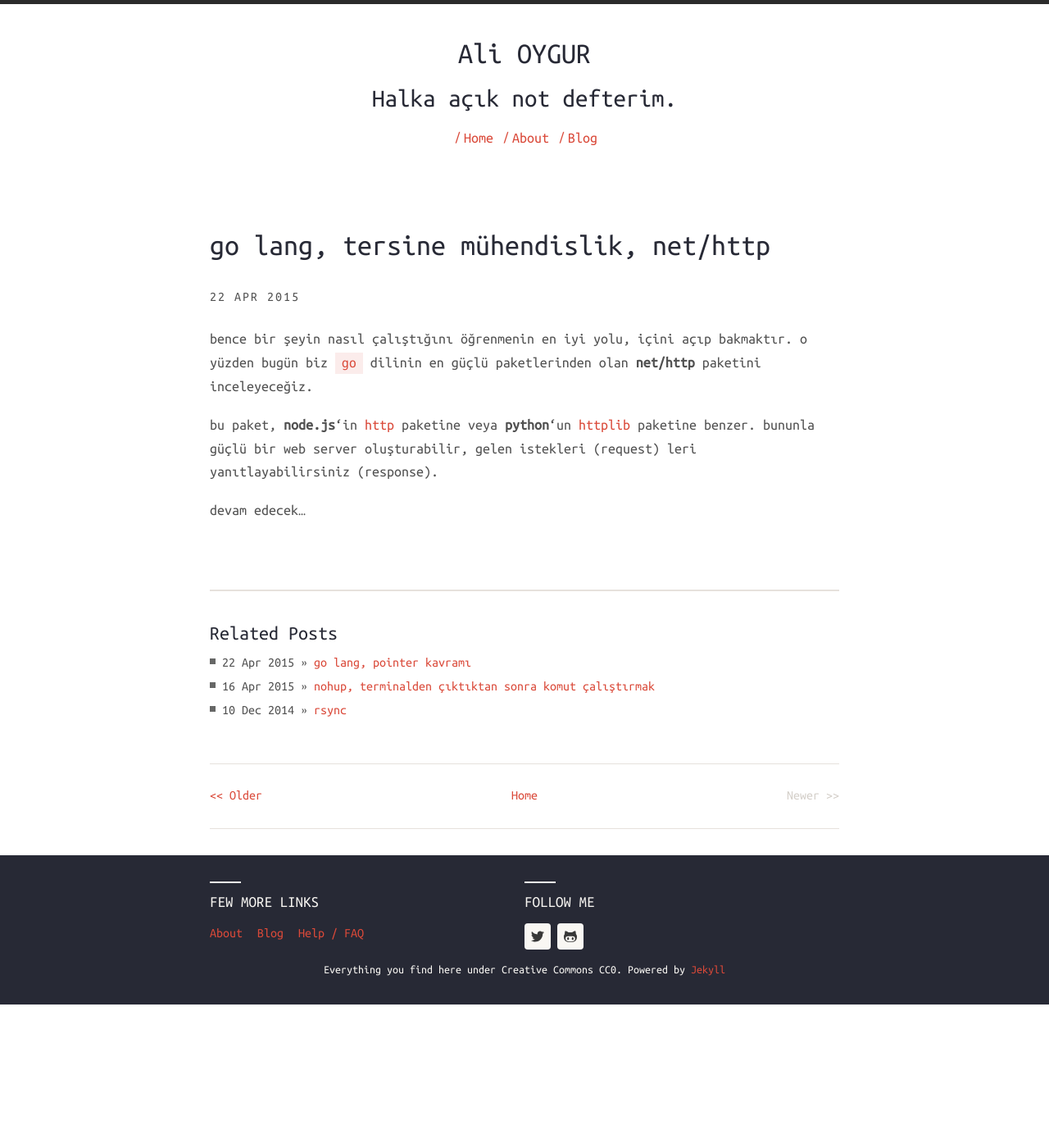
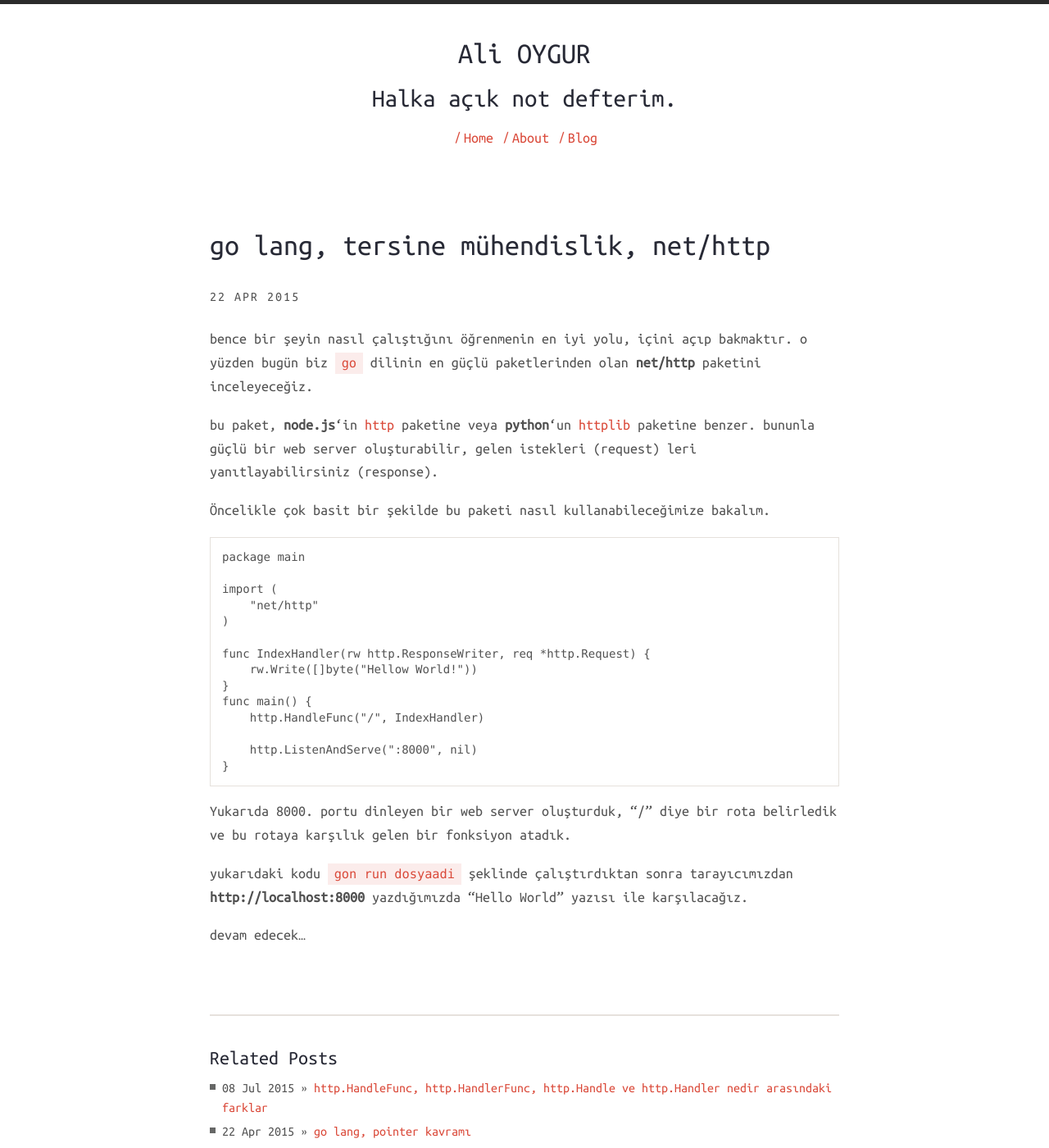
Before and after one commit to alioygur/alioygur.github.io, a Jekyll site: the page built from _posts/2015-04-22-go-lang-tersine-muhendislik-net-http.md, in a window 1280 px wide and 1400 px high. Shown: the whole window at 82% size. Built offline with Jekyll 4.4.1, drawn with Linux system fonts in a browser that asks for light colours; nearby versions of some CDN libraries; comment, search, counter and statistics services are not loaded.

Commit message:
added a post

```diff
--- a/_posts/2015-04-22-go-lang-tersine-muhendislik-net-http.md
+++ b/_posts/2015-04-22-go-lang-tersine-muhendislik-net-http.md
@@ -9,4 +9,25 @@ bence bir şeyin nasıl çalıştığını öğrenmenin en iyi yolu, içini aç
 
 bu paket, **node.js**'in [http](https://nodejs.org/api/http.html) paketine veya **python**'un [httplib](https://docs.python.org/2/library/httplib.html) paketine benzer. bununla güçlü bir web server oluşturabilir, gelen istekleri (request) leri yanıtlayabilirsiniz (response).
 
+Öncelikle çok basit bir şekilde bu paketi nasıl kullanabileceğimize bakalım.
+
+    package main
+
+    import (
+        "net/http"
+    )
+
+    func IndexHandler(rw http.ResponseWriter, req *http.Request) {
+        rw.Write([]byte("Hellow World!"))
+    }
+    func main() {
+        http.HandleFunc("/", IndexHandler)
+
+        http.ListenAndServe(":8000", nil)
+    }
+
+Yukarıda 8000. portu dinleyen bir web server oluşturduk, "/" diye bir rota belirledik ve bu rotaya karşılık gelen bir fonksiyon atadık.
+
+yukarıdaki kodu `gon run dosyaadi` şeklinde çalıştırdıktan sonra tarayıcımızdan **http://localhost:8000** yazdığımızda "Hello World" yazısı ile karşılacağız.
+
 devam edecek...
--- /dev/null
+++ b/_posts/2015-07-08-httphandlefunc-httphandlerfunc-httphandle-ve-httphandler-nedir-arasndaki-farklar.md
@@ -0,0 +1,90 @@
+---
+layout: post
+title: http.HandleFunc, http.HandlerFunc, http.Handle ve http.Handler nedir arasındaki farklar
+categories:
+- go
+---
+
+http.HandleFunc ve http.Handle function olarak kendi arasında, http.HandlerFunc'ı bir tip http.Handler'ı ise bir interface olarak kendi arasında iki guruba ayırabiliriz.
+
+yukarıdaki ifadeleri guruplamamdaki amaç, aslında bir gurubun olmazsa olmaz diğer gurubun ise geliştiricilere kolaylık sağlamak amacı ile oluşturulduğunu göstermekdir.
+
+net/http paketinin kullanımı hakkında örneklere baktığımızda üç farklı şekilde rota tanımlandığını görebiliyoruz.
+
+**1. Yöntem** (Zor olan)
+
+    type IndexHandler struct{}
+
+    func (this IndexHandler) ServeHTTP(rw http.ResponseWriter, req *http.Request) {
+        rw.Write([]byte("Hellow World!"))
+    }
+
+    func main() {
+        http.Handle("/", IndexHandler{})
+
+        http.ListenAndServe(":8000", nil)
+    }
+
+**2. Yöntem** (Eh işte orta)
+
+    func indexHandler(rw http.ResponseWriter, req *http.Request) {
+        rw.Write([]byte("Hellow World!"))
+    }
+
+    func main() {
+        http.Handle("/", http.HandlerFunc(indexHandler))
+
+        http.ListenAndServe(":8000", nil)
+    }
+
+**3. Yöntem** (Kolay olan)
+
+    func indexHandler(rw http.ResponseWriter, req *http.Request) {
+        rw.Write([]byte("Hellow World!"))
+    }
+
+    func main() {
+        http.HandleFunc("/", indexHandler)
+
+        http.ListenAndServe(":8000", nil)
+    }
+
+Nasıl ? sizce üçüncü yöntem çok daha kolay değil mi ? birinci yöntem'de bir struct oluşturacaksın daha sonra ona bir metod ekleyeceksin falan filan... ama üçüncü yöntemde tek bir fonksiyon ile hallediyoruz.
+
+aslında arka plan'da tüm yöntemler 1. yönteme dönüşür!
+
+**http.HandleFunc**
+
+HandleFunc iki değer alan bir fonksiyondur, ilk değer path ikinci değer de bir fonksiyon'dur (http.HandlerFunc tipinde)
+
+    func HandleFunc(pattern string, handler func(ResponseWriter, *Request)) {
+        DefaultServeMux.HandleFunc(pattern, handler)
+    }
+
+**http.Handle**
+
+handle iki değer alan bir fonksiyondur, ilk değer path ikinci değer de bir http.Handler interface'ine uygun ifadedir.
+
+    func Handle(pattern string, handler Handler) {
+            DefaultServeMux.Handle(pattern, handler)
+    }
+
+**http.HandlerFunc**
+
+HandlerFunc, ServeHTTP adında bir metodu bulunan bir tiptir. bunun var oluş amacı kolay bir şekilde http.Handler interface'ine uygun struct'lar oluşturmakdır.
+
+    type HandlerFunc func(ResponseWriter, *Request)
+
+    func (f HandlerFunc) ServeHTTP(w ResponseWriter, r *Request) {
+        f(w, r)
+    }
+
+ikinci yönteme dikkat ederseniz http.Handle() ile rota tanımlamamıza rağmen herhangi bir struct falan oluşturmadık. http.HandlerFunc bizim yerimize oluşturdu çünkü. bunu bir wrapper olarak düşünebilirsiniz. geriye http.Handler interface'ine uygun bir ifade döndürür.
+
+**http.Handler**
+
+http.Handler bir inerface'dir.
+
+    type Handler interface {
+        ServeHTTP(ResponseWriter, *Request)
+    }
```
